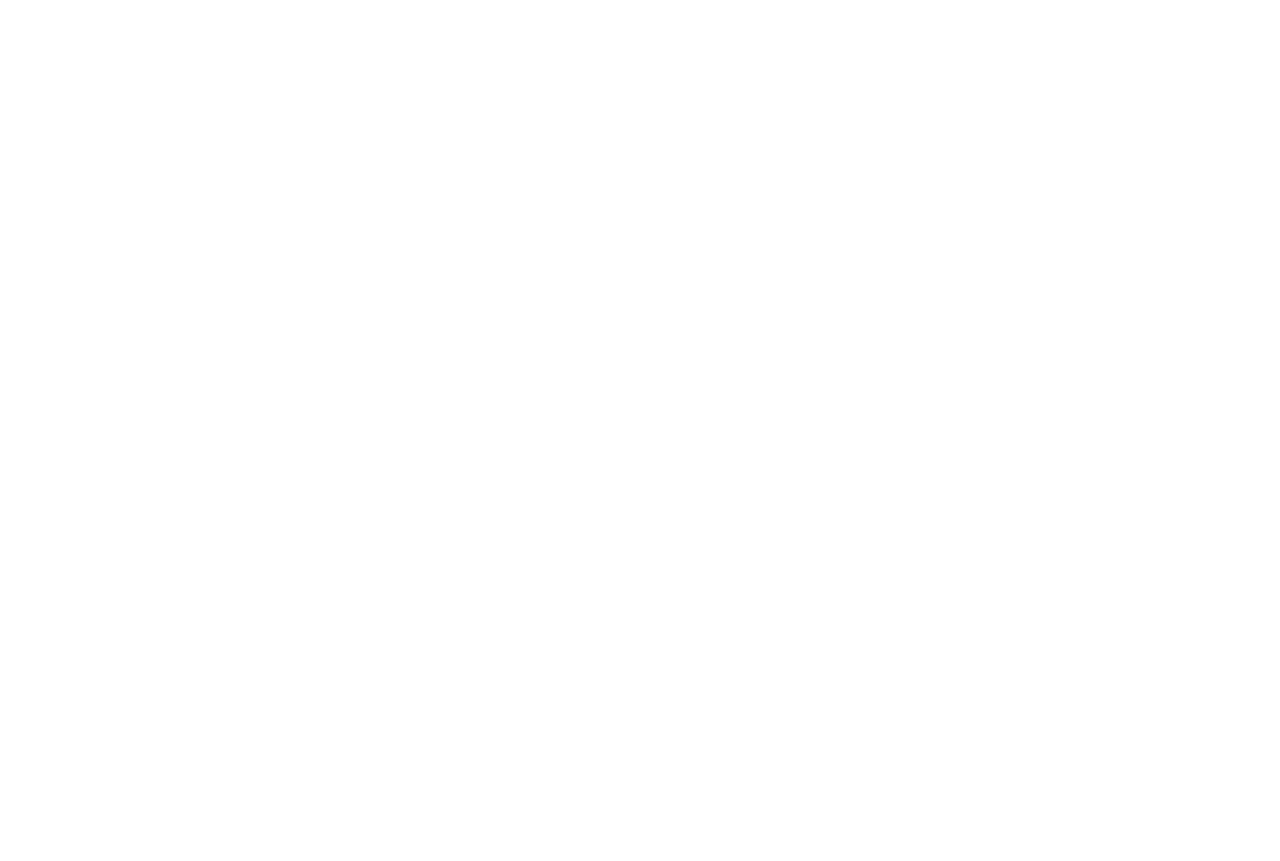
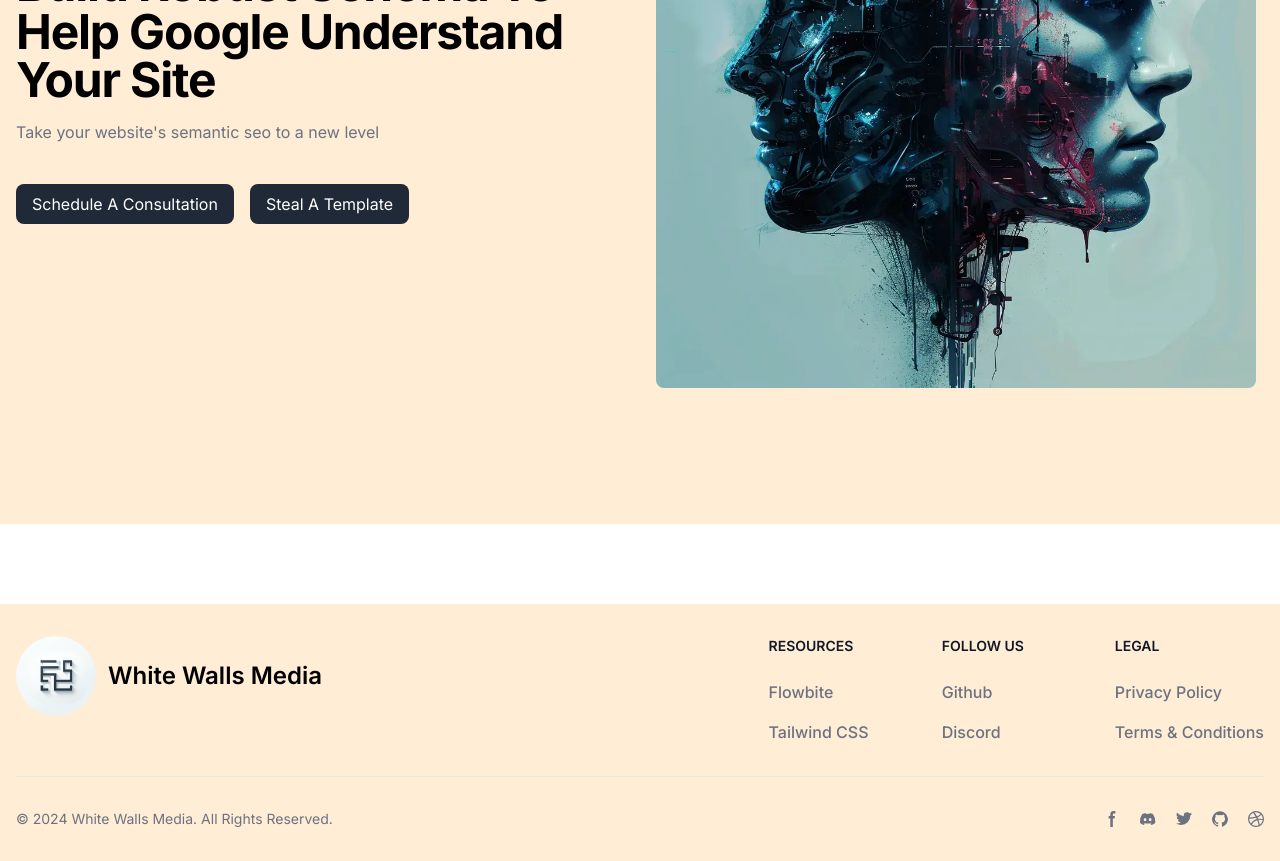
Before and after one commit to nathansmith-ux/folio, a Next.js app: page /schema-markup in a window 1280 px wide. Shown: the part 340-1201 px from the top of the page. Before the commit the page ends 800 px from the top, so only its background shows below. Built offline with nearby package versions, Linux system fonts and the light colour scheme.

Commit message:
Add components to different pages

```diff
--- a/app/(marketing-site)/layout.tsx
+++ b/app/(marketing-site)/layout.tsx
@@ -1,3 +1,5 @@
+import Footer from "@/components/ui/footer/Footer";
+import NavBar from "@/components/ui/navigation/NavBar";
 import type { Metadata } from "next";
 import { Inter } from "next/font/google";
 
@@ -16,7 +18,9 @@ export default function MarketingSiteLayout({
   return (
     <html lang="en">
       <body className={inter.className}>
+        <NavBar />
         {children}
+        <Footer />
       </body>
     </html>
   );
--- a/app/(marketing-site)/projects/tail/page.tsx
+++ b/app/(marketing-site)/projects/tail/page.tsx
@@ -2,7 +2,7 @@ import HeroWImage from "@/components/ui/hero/HeroWImage"
 
 export default function TailPage() {
   return (
-    <main className="pt-24">
+    <main>
       <HeroWImage
         image="/tail-assets/what-is-tail.webp"
         header="Meet TaiL"
--- a/app/(marketing-site)/schema-markup/page.tsx
+++ b/app/(marketing-site)/schema-markup/page.tsx
@@ -1,7 +1,17 @@
+import HeroWImage from "@/components/ui/hero/HeroWImage";
+
 export default function SchemaMarkupPage() {
   return (
-    <div>
-
-    </div>
+    <main>
+      <HeroWImage
+        image="/tail-assets/what-is-tail.webp"
+        header="Build Robust Schema To Help Google Understand Your Site"
+        description="Take your website's semantic seo to a new level"
+        ctaOne="Schedule A Consultation"
+        ctaTwo="Steal A Template"
+        linkOne="https://www.tail-adventures.com"
+        linkTwo="/blog"
+      />
+    </main>
   )
 }
--- a/app/(marketing-site)/web-dev/page.tsx
+++ b/app/(marketing-site)/web-dev/page.tsx
@@ -1,7 +1,5 @@
 import CardGrid from "@/components/ui/card/CardGrid";
 import TextCentered from "@/components/ui/hero/TextCentered";
-import NavBar from "@/components/ui/navigation/NavBar";
-import Footer from "@/components/ui/footer/Footer";
 import { TypeWriterCta } from "@/components/ui/cta/TypeWriterCta";
 import CtaImage from "@/components/ui/cta/CtaImage";
 import CardIconGrid from "@/components/ui/card/CardIconGrid";
@@ -10,14 +8,12 @@ import HeroWBullets from "@/components/ui/hero/HeroWBullets";
 export default function WebDevPage() {
   return (
     <main>
-      <NavBar />
       <TextCentered />
       <CardGrid />
       <CtaImage />
       <CardIconGrid />
       <HeroWBullets />
       <TypeWriterCta />
-      <Footer />
     </main>
   )
 }
--- a/components/ui/card/CardGridHelper.tsx
+++ b/components/ui/card/CardGridHelper.tsx
@@ -36,7 +36,7 @@ export const HoverEffect = ({
           <AnimatePresence>
             {hoveredIndex === idx && (
               <motion.span
-                className="absolute inset-0 h-full w-full bg-blue-500 block  rounded-3xl"
+                className="absolute inset-0 h-full w-full bg-green-500 block  rounded-3xl"
                 layoutId="hoverBackground"
                 initial={{ opacity: 0 }}
                 animate={{
@@ -70,7 +70,7 @@ export const Card = ({
   return (
     <div
       className={cn(
-        "rounded-2xl h-full w-full p-4 overflow-hidden bg-orange-100 border border-transparent group-hover:border-blue-700 relative z-20",
+        "rounded-2xl h-full w-full p-4 overflow-hidden bg-orange-100 border border-transparent group-hover:border-green-700 relative z-20",
         className
       )}
     >
--- a/components/ui/cta/TypeWriterCtaHelper.tsx
+++ b/components/ui/cta/TypeWriterCtaHelper.tsx
@@ -126,7 +126,7 @@ export const TypewriterEffectSmooth = ({
               {word.text.map((char, index) => (
                 <span
                   key={`char-${index}`}
-                  className={cn(`dark:text-white text-black `, word.className)}
+                  className={cn(`text-gray-800 `, word.className)}
                 >
                   {char}
                 </span>
--- a/components/ui/footer/Footer.tsx
+++ b/components/ui/footer/Footer.tsx
@@ -1,17 +1,17 @@
 export default function Footer() {
   return (
-    <footer className="bg-white dark:bg-gray-900 mt-20">
+    <footer className="bg-orange-100 mt-20">
         <div className="mx-auto w-full max-w-screen-xl p-4 py-6 lg:py-8">
             <div className="md:flex md:justify-between">
               <div className="mb-6 md:mb-0">
                   <a href="https://flowbite.com/" className="flex items-center">
                       <img src="/whitewalls.webp" className="h-20 rounded-full me-3" alt="FlowBite Logo" />
-                      <span className="self-center text-2xl font-semibold whitespace-nowrap dark:text-white">White Walls Media</span>
+                      <span className="self-center text-2xl font-semibold whitespace-nowrap text-black">White Walls Media</span>
                   </a>
               </div>
               <div className="grid grid-cols-2 gap-8 sm:gap-6 sm:grid-cols-3">
                   <div>
-                      <h2 className="mb-6 text-sm font-semibold text-gray-900 uppercase dark:text-white">Resources</h2>
+                      <h2 className="mb-6 text-sm font-semibold text-gray-900 uppercase">Resources</h2>
                       <ul className="text-gray-500 dark:text-gray-400 font-medium">
                           <li className="mb-4">
                               <a href="https://flowbite.com/" className="hover:underline">Flowbite</a>
@@ -22,7 +22,7 @@ export default function Footer() {
                       </ul>
                   </div>
                   <div>
-                      <h2 className="mb-6 text-sm font-semibold text-gray-900 uppercase dark:text-white">Follow us</h2>
+                      <h2 className="mb-6 text-sm font-semibold text-gray-900 uppercase">Follow us</h2>
                       <ul className="text-gray-500 dark:text-gray-400 font-medium">
                           <li className="mb-4">
                               <a href="https://github.com/themesberg/flowbite" className="hover:underline ">Github</a>
@@ -33,8 +33,8 @@ export default function Footer() {
                       </ul>
                   </div>
                   <div>
-                      <h2 className="mb-6 text-sm font-semibold text-gray-900 uppercase dark:text-white">Legal</h2>
-                      <ul className="text-gray-500 dark:text-gray-400 font-medium">
+                      <h2 className="mb-6 text-sm font-semibold text-gray-900 uppercase">Legal</h2>
+                      <ul className="text-gray-500 font-medium">
                           <li className="mb-4">
                               <a href="#" className="hover:underline">Privacy Policy</a>
                           </li>
@@ -45,36 +45,36 @@ export default function Footer() {
                   </div>
               </div>
           </div>
-          <hr className="my-6 border-gray-200 sm:mx-auto dark:border-gray-700 lg:my-8" />
+          <hr className="my-6 border-gray-200 sm:mx-auto lg:my-8" />
           <div className="sm:flex sm:items-center sm:justify-between">
               <span className="text-sm text-gray-500 sm:text-center dark:text-gray-400">© 2024 <a href="https://flowbite.com/" className="hover:underline">White Walls Media</a>. All Rights Reserved.
               </span>
               <div className="flex mt-4 sm:justify-center sm:mt-0">
-                  <a href="#" className="text-gray-500 hover:text-gray-900 dark:hover:text-white">
+                  <a href="#" className="text-gray-500 hover:text-gray-900">
                       <svg className="w-4 h-4" aria-hidden="true" xmlns="http://www.w3.org/2000/svg" fill="currentColor" viewBox="0 0 8 19">
                             <path fill-rule="evenodd" d="M6.135 3H8V0H6.135a4.147 4.147 0 0 0-4.142 4.142V6H0v3h2v9.938h3V9h2.021l.592-3H5V3.591A.6.6 0 0 1 5.592 3h.543Z" clip-rule="evenodd"/>
                         </svg>
                       <span className="sr-only">Facebook page</span>
                   </a>
-                  <a href="#" className="text-gray-500 hover:text-gray-900 dark:hover:text-white ms-5">
+                  <a href="#" className="text-gray-500 hover:text-gray-900 ms-5">
                       <svg className="w-4 h-4" aria-hidden="true" xmlns="http://www.w3.org/2000/svg" fill="currentColor" viewBox="0 0 21 16">
                             <path d="M16.942 1.556a16.3 16.3 0 0 0-4.126-1.3 12.04 12.04 0 0 0-.529 1.1 15.175 15.175 0 0 0-4.573 0 11.585 11.585 0 0 0-.535-1.1 16.274 16.274 0 0 0-4.129 1.3A17.392 17.392 0 0 0 .182 13.218a15.785 15.785 0 0 0 4.963 2.521c.41-.564.773-1.16 1.084-1.785a10.63 10.63 0 0 1-1.706-.83c.143-.106.283-.217.418-.33a11.664 11.664 0 0 0 10.118 0c.137.113.277.224.418.33-.544.328-1.116.606-1.71.832a12.52 12.52 0 0 0 1.084 1.785 16.46 16.46 0 0 0 5.064-2.595 17.286 17.286 0 0 0-2.973-11.59ZM6.678 10.813a1.941 1.941 0 0 1-1.8-2.045 1.93 1.93 0 0 1 1.8-2.047 1.919 1.919 0 0 1 1.8 2.047 1.93 1.93 0 0 1-1.8 2.045Zm6.644 0a1.94 1.94 0 0 1-1.8-2.045 1.93 1.93 0 0 1 1.8-2.047 1.918 1.918 0 0 1 1.8 2.047 1.93 1.93 0 0 1-1.8 2.045Z"/>
                         </svg>
                       <span className="sr-only">Discord community</span>
                   </a>
-                  <a href="#" className="text-gray-500 hover:text-gray-900 dark:hover:text-white ms-5">
+                  <a href="#" className="text-gray-500 hover:text-gray-900 ms-5">
                       <svg className="w-4 h-4" aria-hidden="true" xmlns="http://www.w3.org/2000/svg" fill="currentColor" viewBox="0 0 20 17">
                         <path fill-rule="evenodd" d="M20 1.892a8.178 8.178 0 0 1-2.355.635 4.074 4.074 0 0 0 1.8-2.235 8.344 8.344 0 0 1-2.605.98A4.13 4.13 0 0 0 13.85 0a4.068 4.068 0 0 0-4.1 4.038 4 4 0 0 0 .105.919A11.705 11.705 0 0 1 1.4.734a4.006 4.006 0 0 0 1.268 5.392 4.165 4.165 0 0 1-1.859-.5v.05A4.057 4.057 0 0 0 4.1 9.635a4.19 4.19 0 0 1-1.856.07 4.108 4.108 0 0 0 3.831 2.807A8.36 8.36 0 0 1 0 14.184 11.732 11.732 0 0 0 6.291 16 11.502 11.502 0 0 0 17.964 4.5c0-.177 0-.35-.012-.523A8.143 8.143 0 0 0 20 1.892Z" clip-rule="evenodd"/>
                     </svg>
                       <span className="sr-only">Twitter page</span>
                   </a>
-                  <a href="#" className="text-gray-500 hover:text-gray-900 dark:hover:text-white ms-5">
+                  <a href="#" className="text-gray-500 hover:text-gray-900 ms-5">
                       <svg className="w-4 h-4" aria-hidden="true" xmlns="http://www.w3.org/2000/svg" fill="currentColor" viewBox="0 0 20 20">
                             <path fill-rule="evenodd" d="M10 .333A9.911 9.911 0 0 0 6.866 19.65c.5.092.678-.215.678-.477 0-.237-.01-1.017-.014-1.845-2.757.6-3.338-1.169-3.338-1.169a2.627 2.627 0 0 0-1.1-1.451c-.9-.615.07-.6.07-.6a2.084 2.084 0 0 1 1.518 1.021 2.11 2.11 0 0 0 2.884.823c.044-.503.268-.973.63-1.325-2.2-.25-4.516-1.1-4.516-4.9A3.832 3.832 0 0 1 4.7 7.068a3.56 3.56 0 0 1 .095-2.623s.832-.266 2.726 1.016a9.409 9.409 0 0 1 4.962 0c1.89-1.282 2.717-1.016 2.717-1.016.366.83.402 1.768.1 2.623a3.827 3.827 0 0 1 1.02 2.659c0 3.807-2.319 4.644-4.525 4.889a2.366 2.366 0 0 1 .673 1.834c0 1.326-.012 2.394-.012 2.72 0 .263.18.572.681.475A9.911 9.911 0 0 0 10 .333Z" clip-rule="evenodd"/>
                       </svg>
                       <span className="sr-only">GitHub account</span>
                   </a>
-                  <a href="#" className="text-gray-500 hover:text-gray-900 dark:hover:text-white ms-5">
+                  <a href="#" className="text-gray-500 hover:text-gray-900 ms-5">
                       <svg className="w-4 h-4" aria-hidden="true" xmlns="http://www.w3.org/2000/svg" fill="currentColor" viewBox="0 0 20 20">
                         <path fill-rule="evenodd" d="M10 0a10 10 0 1 0 10 10A10.009 10.009 0 0 0 10 0Zm6.613 4.614a8.523 8.523 0 0 1 1.93 5.32 20.094 20.094 0 0 0-5.949-.274c-.059-.149-.122-.292-.184-.441a23.879 23.879 0 0 0-.566-1.239 11.41 11.41 0 0 0 4.769-3.366ZM8 1.707a8.821 8.821 0 0 1 2-.238 8.5 8.5 0 0 1 5.664 2.152 9.608 9.608 0 0 1-4.476 3.087A45.758 45.758 0 0 0 8 1.707ZM1.642 8.262a8.57 8.57 0 0 1 4.73-5.981A53.998 53.998 0 0 1 9.54 7.222a32.078 32.078 0 0 1-7.9 1.04h.002Zm2.01 7.46a8.51 8.51 0 0 1-2.2-5.707v-.262a31.64 31.64 0 0 0 8.777-1.219c.243.477.477.964.692 1.449-.114.032-.227.067-.336.1a13.569 13.569 0 0 0-6.942 5.636l.009.003ZM10 18.556a8.508 8.508 0 0 1-5.243-1.8 11.717 11.717 0 0 1 6.7-5.332.509.509 0 0 1 .055-.02 35.65 35.65 0 0 1 1.819 6.476 8.476 8.476 0 0 1-3.331.676Zm4.772-1.462A37.232 37.232 0 0 0 13.113 11a12.513 12.513 0 0 1 5.321.364 8.56 8.56 0 0 1-3.66 5.73h-.002Z" clip-rule="evenodd"/>
                     </svg>
--- a/components/ui/hero/HeroWImage.tsx
+++ b/components/ui/hero/HeroWImage.tsx
@@ -11,7 +11,7 @@ export default function HeroWImage({ image, header, description, ctaOne, ctaTwo,
   linkTwo: string,
 }) {
   return (
-    <section className="w-full py-12">
+    <section className="w-full py-32 bg-orange-100">
       <div className="container px-4 mx-auto">
         <div className="grid items-center gap-8 lg:grid-cols-2">
           <div className="flex flex-col gap-4">
```
Also changed, not shown: app/(marketing-site)/projects/schema-forge/page.tsx (+5 -3 lines), app/(marketing-site)/seo/page.tsx (+5 -3 lines), components/ui/cta/TypeWriterCta.tsx (+8 -8 lines).
